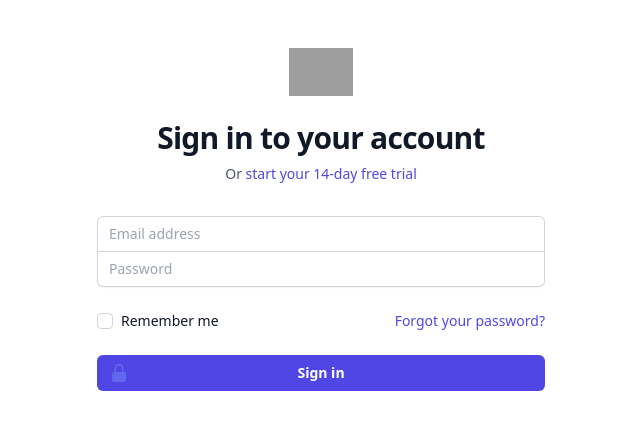
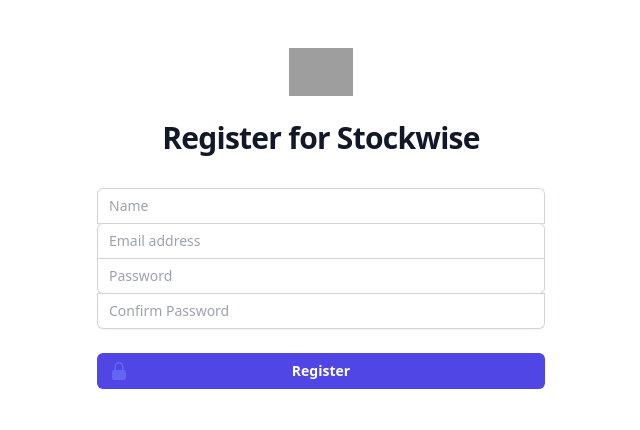
Before and after one commit to mannyaalonso/stockwise, a React (Create React App) app: page /registration in a window 1280 px wide. Shown: the top 430 px of the page, without its empty margins (319-959 px from the left). Built offline with nearby package versions, Linux system fonts and the light colour scheme; grey boxes are pictures that could not be loaded.

Commit message:
registration page functionality without server

```diff
--- a/package.json
+++ b/package.json
@@ -8,6 +8,7 @@
     "@testing-library/jest-dom": "^5.16.5",
     "@testing-library/react": "^13.4.0",
     "@testing-library/user-event": "^13.5.0",
+    "axios": "^1.3.4",
     "react": "^18.2.0",
     "react-dom": "^18.2.0",
     "react-router-dom": "^6.8.2",
--- a/src/pages/Registration.jsx
+++ b/src/pages/Registration.jsx
@@ -1,6 +1,32 @@
 import { LockClosedIcon } from "@heroicons/react/20/solid"
+import { useNavigate } from "react-router-dom"
+import { useState } from 'react'
 
-export default function Example() {
+export default function Registration () {
+
+  const navigate = useNavigate()
+
+  const intialState = {
+    name: '',
+    email: '',
+    password: '',
+    passwordConfirm: '',
+  }
+  const [formState, setFormState] = useState(intialState)
+
+  const handleChange = (e) => {
+    setFormState({...formState, [e.target.id]: e.target.value})
+  }
+
+  const handleSubmit = (e) => {
+    e.preventDefault()
+    if (formState.name && formState.email && formState.password && formState.passwordConfirm) {
+      if (formState.password === formState.passwordConfirm) {
+        navigate('/signin')
+      }
+    }
+  }
+
   return (
     <>
       <div className="flex min-h-full items-center justify-center py-12 px-4 sm:px-6 lg:px-8">
@@ -12,29 +38,38 @@ export default function Example() {
               alt="Your Company"
             />
             <h2 className="mt-6 text-center text-3xl font-bold tracking-tight text-gray-900">
-              Sign in to your account
+              Register for Stockwise
             </h2>
-            <p className="mt-2 text-center text-sm text-gray-600">
-              Or{" "}
-              <a
-                href="#"
-                className="font-medium text-indigo-600 hover:text-indigo-500"
-              >
-                start your 14-day free trial
-              </a>
-            </p>
           </div>
-          <form className="mt-8 space-y-6" action="#" method="POST">
+          <form className="mt-8 space-y-6" onSubmit={handleSubmit}>
             <input type="hidden" name="remember" defaultValue="true" />
             <div className="-space-y-px rounded-md shadow-sm">
               <div>
-                <label htmlFor="email-address" className="sr-only">
+                <label htmlFor="name" className="sr-only">
+                  Name
+                </label>
+                <input
+                  id="name"
+                  name="name"
+                  type="text"
+                  value={formState.name}
+                  onChange={handleChange}
+                  autoComplete="name"
+                  required
+                  className="relative block w-full rounded-t-md border-0 py-1.5 text-gray-900 ring-1 ring-inset ring-gray-300 placeholder:text-gray-400 focus:z-10 focus:ring-2 focus:ring-inset focus:ring-indigo-600 sm:text-sm sm:leading-6"
+                  placeholder="Name"
+                />
+              </div>
+              <div>
+                <label htmlFor="email" className="sr-only">
                   Email address
                 </label>
                 <input
-                  id="email-address"
+                  id="email"
                   name="email"
                   type="email"
+                  value={formState.email}
+                  onChange={handleChange}
                   autoComplete="email"
                   required
                   className="relative block w-full rounded-t-md border-0 py-1.5 text-gray-900 ring-1 ring-inset ring-gray-300 placeholder:text-gray-400 focus:z-10 focus:ring-2 focus:ring-inset focus:ring-indigo-600 sm:text-sm sm:leading-6"
@@ -49,40 +84,31 @@ export default function Example() {
                   id="password"
                   name="password"
                   type="password"
+                  value={formState.password}
+                  onChange={handleChange}
                   autoComplete="current-password"
                   required
                   className="relative block w-full rounded-b-md border-0 py-1.5 text-gray-900 ring-1 ring-inset ring-gray-300 placeholder:text-gray-400 focus:z-10 focus:ring-2 focus:ring-inset focus:ring-indigo-600 sm:text-sm sm:leading-6"
                   placeholder="Password"
                 />
               </div>
-            </div>
-
-            <div className="flex items-center justify-between">
-              <div className="flex items-center">
+              <div>
+                <label htmlFor="password" className="sr-only">
+                  Confirm Password
+                </label>
                 <input
-                  id="remember-me"
-                  name="remember-me"
-                  type="checkbox"
-                  className="h-4 w-4 rounded border-gray-300 text-indigo-600 focus:ring-indigo-600"
+                  id="passwordConfirm"
+                  name="passwordConfirm"
+                  type="password"
+                  value={formState.passwordConfirm}
+                  onChange={handleChange}
+                  autoComplete="current-password"
+                  required
+                  className="relative block w-full rounded-b-md border-0 py-1.5 text-gray-900 ring-1 ring-inset ring-gray-300 placeholder:text-gray-400 focus:z-10 focus:ring-2 focus:ring-inset focus:ring-indigo-600 sm:text-sm sm:leading-6"
+                  placeholder="Confirm Password"
                 />
-                <label
-                  htmlFor="remember-me"
-                  className="ml-2 block text-sm text-gray-900"
-                >
-                  Remember me
-                </label>
-              </div>
-
-              <div className="text-sm">
-                <a
-                  href="#"
-                  className="font-medium text-indigo-600 hover:text-indigo-500"
-                >
-                  Forgot your password?
-                </a>
               </div>
             </div>
-
             <div>
               <button
                 type="submit"
@@ -94,7 +120,7 @@ export default function Example() {
                     aria-hidden="true"
                   />
                 </span>
-                Sign in
+                Register
               </button>
             </div>
           </form>
--- a/src/pages/SignIn.jsx
+++ b/src/pages/SignIn.jsx
@@ -0,0 +1,11 @@
+import React from 'react'
+
+const SignIn = () => {
+  return (
+    <div>
+
+    </div>
+  )
+}
+
+export default SignIn
```
Also changed, not shown: 1 other file (tests, documents, lock files or other folders).
